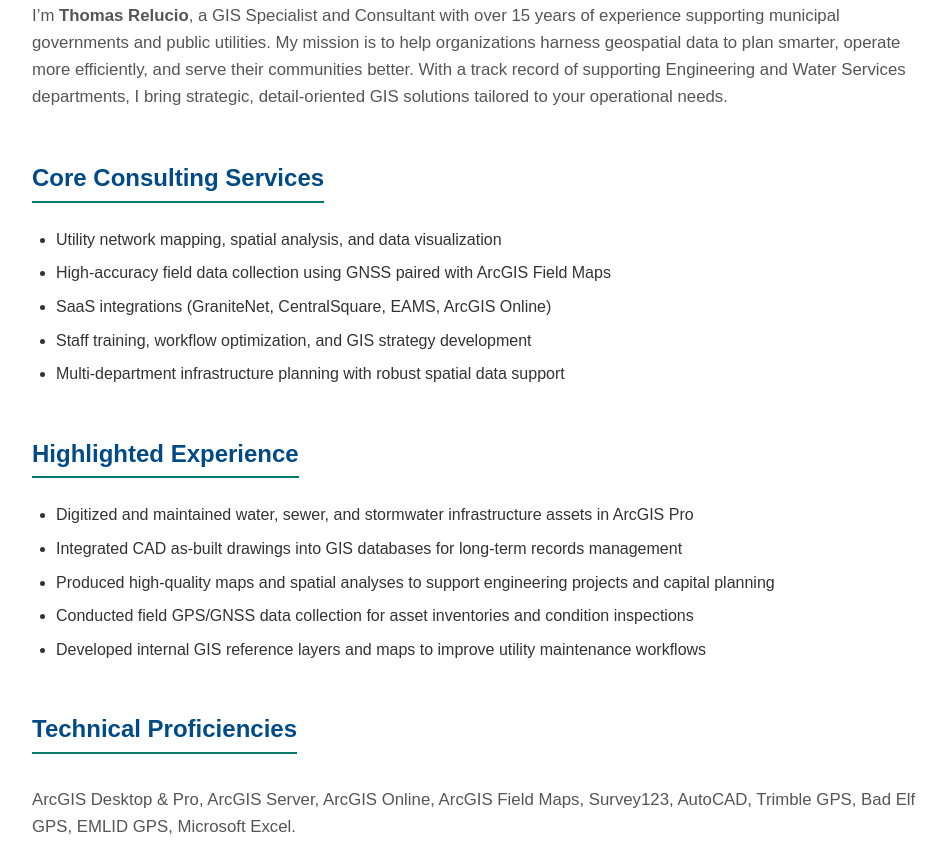
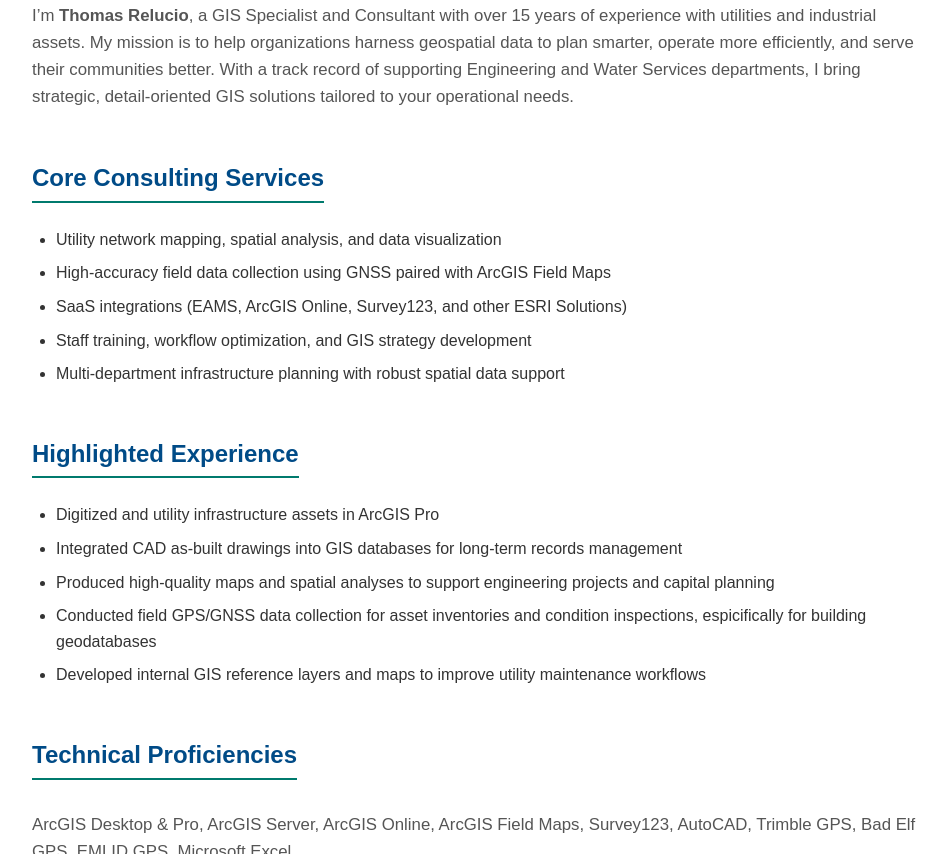
Before and after one commit to thomasrelucio/rimorllc, a plain HTML site: page index.html in a window 1280 px wide. Shown: the part 410-1264 px from the top of the page, without its empty margins (158-1104 px from the left). Drawn offline with Linux system fonts and the light colour scheme.

Commit message:
Update index.html

```diff
--- a/index.html
+++ b/index.html
@@ -3,7 +3,7 @@
 <head>
   <meta charset="UTF-8" />
   <meta name="viewport" content="width=device-width, initial-scale=1.0" />
-  <meta name="description" content="GIS Consultant with 15+ years of experience helping municipal governments and utilities harness spatial data for smarter infrastructure decisions.">
+  <meta name="description" content="GIS Consultant with 15+ years of experience with customers harnessing spatial data for smarter infrastructure decisions.">
   <title>Rimor LLC | GIS Consulting by Thomas Relucio</title>
   <style>
     :root {
@@ -114,24 +114,24 @@
   <section>
     <h2>About Thomas Relucio</h2>
     <p>
-      I’m <strong>Thomas Relucio</strong>, a GIS Specialist and Consultant with over 15 years of experience supporting municipal governments and public utilities. My mission is to help organizations harness geospatial data to plan smarter, operate more efficiently, and serve their communities better. With a track record of supporting Engineering and Water Services departments, I bring strategic, detail-oriented GIS solutions tailored to your operational needs.
+      I’m <strong>Thomas Relucio</strong>, a GIS Specialist and Consultant with over 15 years of experience with utilities and industrial assets. My mission is to help organizations harness geospatial data to plan smarter, operate more efficiently, and serve their communities better. With a track record of supporting Engineering and Water Services departments, I bring strategic, detail-oriented GIS solutions tailored to your operational needs.
     </p>
 
     <h2>Core Consulting Services</h2>
     <ul>
       <li>Utility network mapping, spatial analysis, and data visualization</li>
       <li>High-accuracy field data collection using GNSS paired with ArcGIS Field Maps</li>
-      <li>SaaS integrations (GraniteNet, CentralSquare, EAMS, ArcGIS Online)</li>
+      <li>SaaS integrations (EAMS, ArcGIS Online, Survey123, and other ESRI Solutions)</li>
       <li>Staff training, workflow optimization, and GIS strategy development</li>
       <li>Multi-department infrastructure planning with robust spatial data support</li>
     </ul>
 
     <h2>Highlighted Experience</h2>
     <ul>
-      <li>Digitized and maintained water, sewer, and stormwater infrastructure assets in ArcGIS Pro</li>
+      <li>Digitized and utility infrastructure assets in ArcGIS Pro</li>
       <li>Integrated CAD as-built drawings into GIS databases for long-term records management</li>
       <li>Produced high-quality maps and spatial analyses to support engineering projects and capital planning</li>
-      <li>Conducted field GPS/GNSS data collection for asset inventories and condition inspections</li>
+      <li>Conducted field GPS/GNSS data collection for asset inventories and condition inspections, espicifically for building geodatabases</li>
       <li>Developed internal GIS reference layers and maps to improve utility maintenance workflows</li>
     </ul>
 
```
